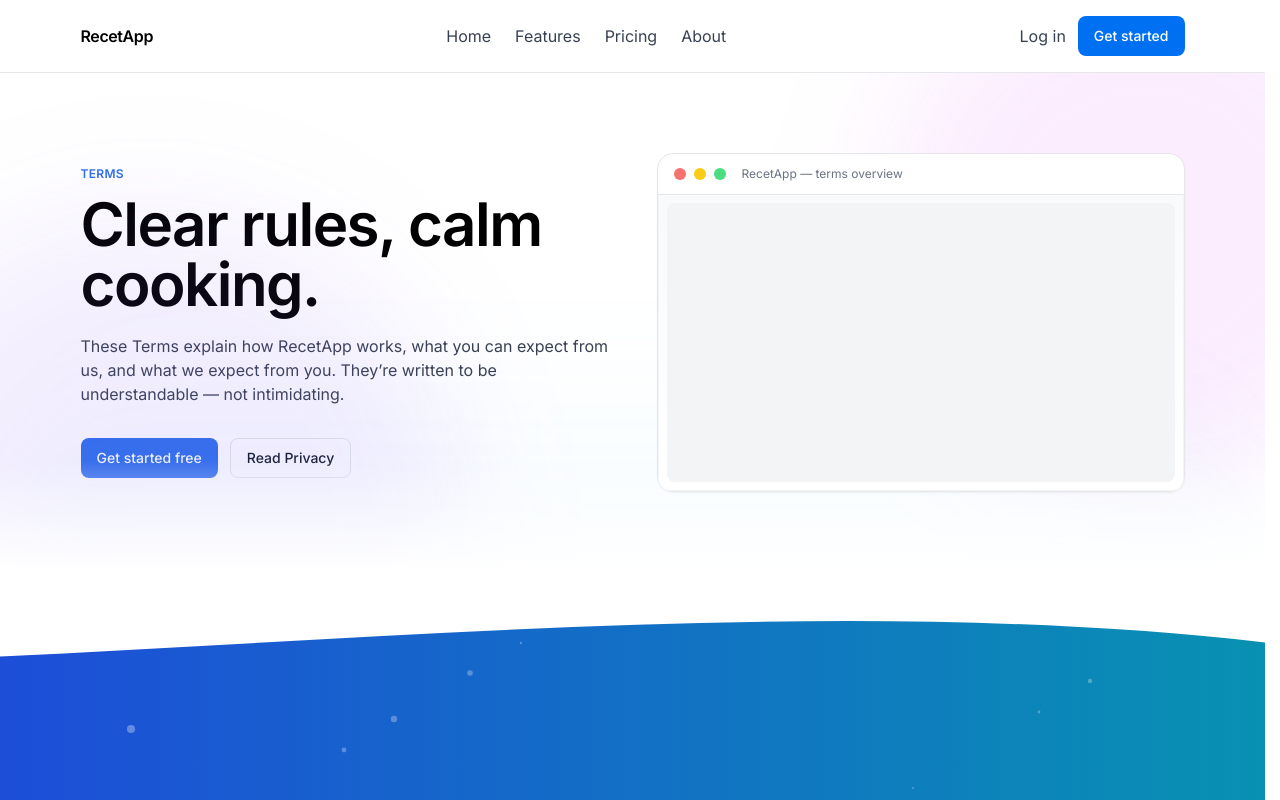
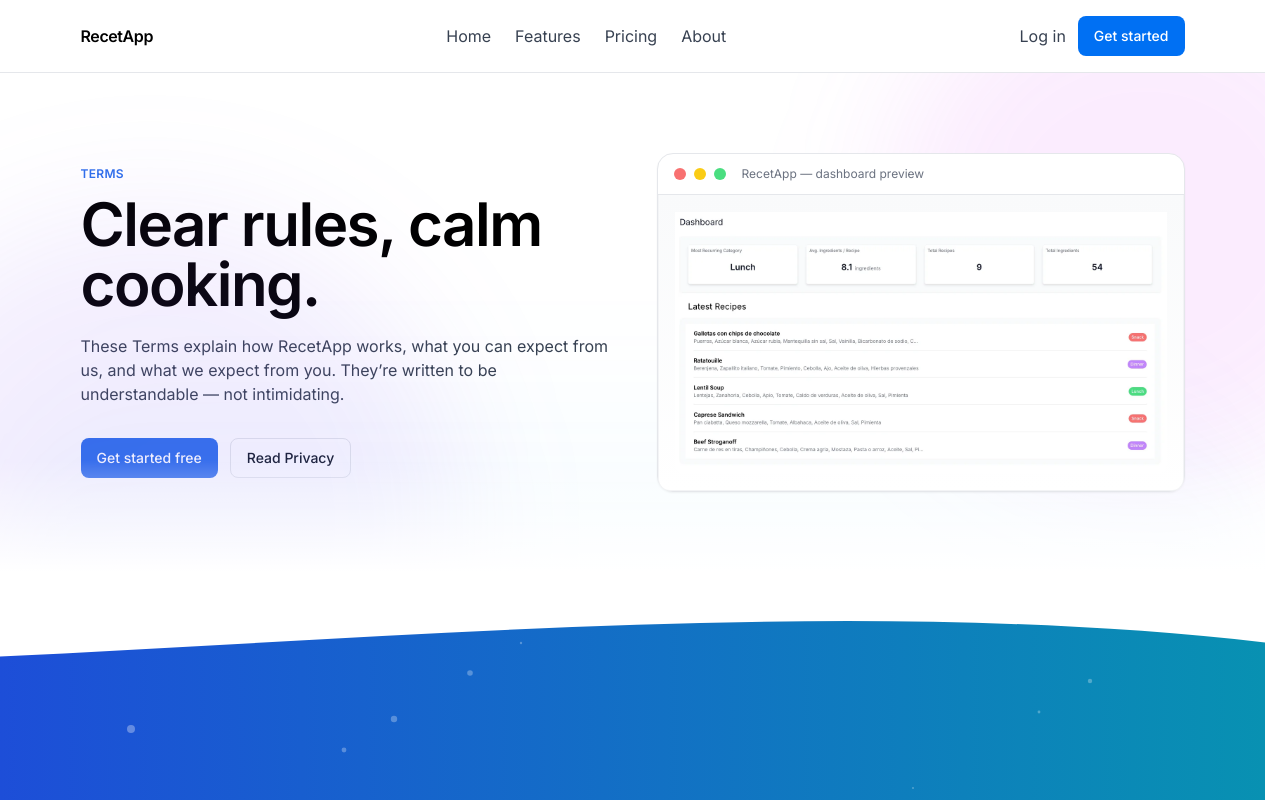
Before and after one commit to pschonffeldt/recetapp, a Next.js app: page /terms in a window 1280 px wide. Shown: the top 800 px of the page. Built offline with nearby package versions, Linux system fonts and the light colour scheme; a web font is replaced by a local one.

Commit message:
chore(marketing,terms): add preview images to placeholders
- Update placeholders on the Terms page with images
- Preview image rendering and layout behavior
- Validate visual consistency and performance before final assets

```diff
--- a/app/(outsideapp)/(marketing)/terms/page.tsx
+++ b/app/(outsideapp)/(marketing)/terms/page.tsx
@@ -21,7 +21,17 @@ export default function TermsPage() {
         description="These Terms explain how RecetApp works, what you can expect from us, and what we expect from you. They’re written to be understandable — not intimidating."
         minHeightClass="lg:min-h-[55vh]"
         backgroundVariant="about"
-        rightSlot={<AppMock label="RecetApp — terms overview" />}
+        rightSlot={
+          <AppMock
+            label="RecetApp — dashboard preview"
+            imageSrc="/images/homepage/home-dashboard.webp"
+            imageAlt="RecetApp dashboard dashboard preview"
+            priority
+            fit="contain"
+            aspectClassName="aspect-[16/9]"
+            innerPaddingClassName="p-4"
+          />
+        }
         actions={
           <div className="mt-8 flex flex-wrap gap-3">
             <Link
```
